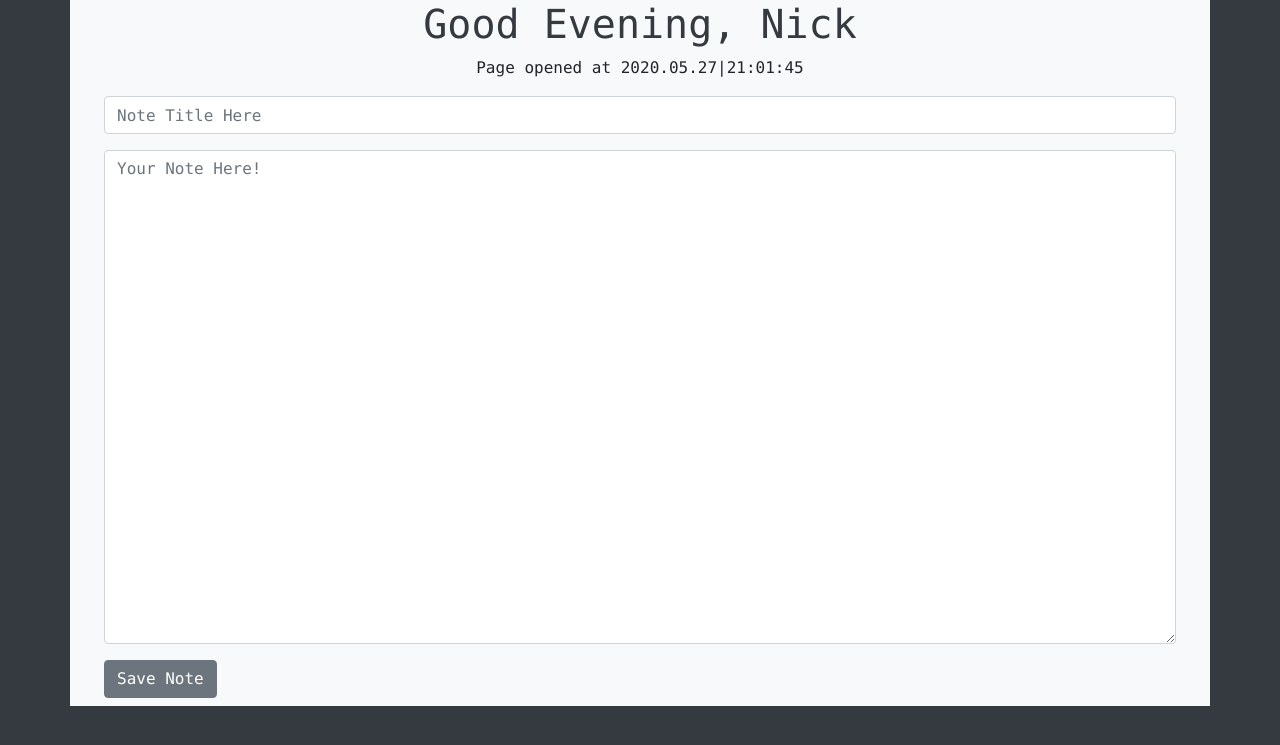
After one commit to nick-gerrard/HomePageFlask, a Flask app: page /new_note in a window 1280 px wide. The commit adds this page. Shown: the top 745 px of the page. Run offline with Flask 2, Linux system fonts and the light colour scheme; some libraries are stand-ins or nearby versions.

Commit message:
added new note route, styling

```diff
--- a/main.py
+++ b/main.py
@@ -35,8 +35,6 @@ def greeting(name):
         return greet
 
 
-
-
 def get_trending(news_url):
     trending = []
     r = requests.get(news_url)
@@ -46,6 +44,9 @@ def get_trending(news_url):
         trending.append((url.find("loc").get_text(), url.find("news:title").get_text()))
     return trending
 
+def interactive_function():
+    name = input("What's your name? ")
+    return f"Hello, {name}, I'm a server!"
 
 app = Flask(__name__)
 
@@ -69,6 +70,16 @@ def nick():
 def time_feed():
     def generate():
         while True:
-            yield datetime.datetime.now().strftime("%Y.%m.%d|%H:%M:%S")
+            #realtime = datetime.datetime.now() - datetime.timedelta(hours=4)
+            yield datetime.datetime.now().strftime("%Y.%m.%d|%H:%M:S")
             time.sleep(1)
-    return Response(generate())
+    return Response(generate(), mimetype='text')
+
+@app.route('/new_note')
+def new_note():
+    name = "Nick"
+    greeting_type = greeting(name)
+    unadjusted_time = datetime.datetime.now()
+    adjusted_time = unadjusted_time - datetime.timedelta(hours=4)
+    open_time = adjusted_time.strftime("%Y.%m.%d|%H:%M:%S")
+    return render_template("new_note.html", greeting=greeting_type, open_time=open_time, title="New Note")
--- a/templates/new_layout.html
+++ b/templates/new_layout.html
@@ -21,17 +21,13 @@
         <p class="text-secondary-50 text-center">Page opened at {{ open_time }}</p>
         <div>
                 {% block content %}{% endblock %}
-            <!-- <h1 class="display-4">Hello, world!</h1>
-            <p class="lead">This is a simple hero unit, a simple jumbotron-style component for calling extra attention to featured content or information.</p>
-            <hr class="my-4">
-            <p>It uses utility classes for typography and spacing to space content out within the larger container.</p>
-            <a class="btn btn-primary btn-lg" href="#" role="button">Learn more</a> -->
         </div>
         <!-- Optional JavaScript -->
         <!-- jQuery first, then Popper.js, then Bootstrap JS -->
         <script src="https://code.jquery.com/jquery-3.3.1.slim.min.js" integrity="sha384-q8i/X+965DzO0rT7abK41JStQIAqVgRVzpbzo5smXKp4YfRvH+8abtTE1Pi6jizo" crossorigin="anonymous"></script>
         <script src="https://cdnjs.cloudflare.com/ajax/libs/popper.js/1.14.7/umd/popper.min.js" integrity="sha384-UO2eT0CpHqdSJQ6hJty5KVphtPhzWj9WO1clHTMGa3JDZwrnQq4sF86dIHNDz0W1" crossorigin="anonymous"></script>
         <script src="https://stackpath.bootstrapcdn.com/bootstrap/4.3.1/js/bootstrap.min.js" integrity="sha384-JjSmVgyd0p3pXB1rRibZUAYoIIy6OrQ6VrjIEaFf/nJGzIxFDsf4x0xIM+B07jRM" crossorigin="anonymous"></script>
+
     </div>
   </body>
 </html>
--- /dev/null
+++ b/templates/new_note.html
@@ -0,0 +1,20 @@
+{% extends "new_layout.html" %}
+{% block content %}
+    <div class="container">
+        <form class="m-1">
+            <row class="">
+                <div class="form-group">
+                    <input type="email" class="form-control" id="exampleFormControlInput1" placeholder="Note Title Here">
+                </div>
+            </row>
+            <row class="">
+                <div class="form-group">
+                    <textarea class="form-control" id="exampleFormControlTextarea1" rows="20" placeholder="Your Note Here!"></textarea>
+                </div>
+            </row>
+            <row>
+                <button type="submit" class="btn btn-secondary mb-2">Save Note</button>
+            </row>
+        </form>
+    </div>
+ {% endblock content %}
--- a/templates/nick.html
+++ b/templates/nick.html
@@ -41,4 +41,5 @@
             </row>
         </div>
     </div>
+
  {% endblock content %}
```
